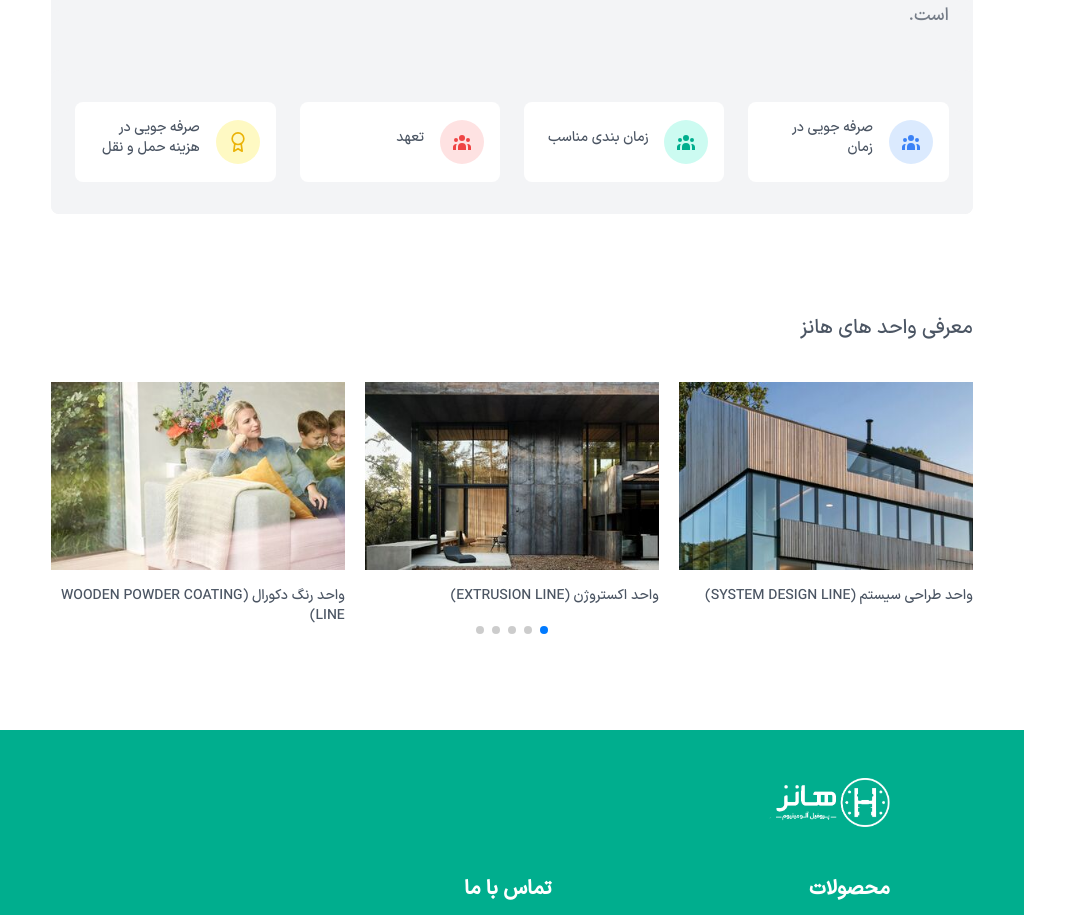
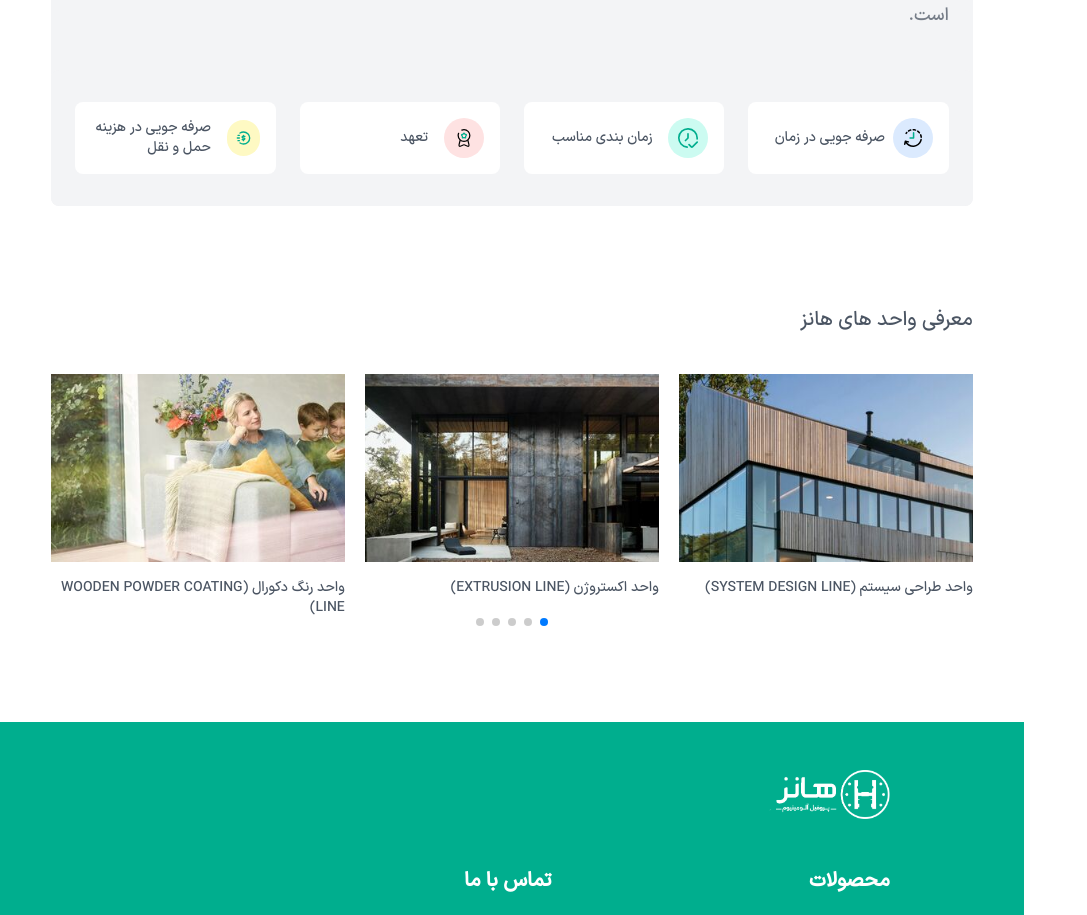
Before and after one commit to zahra-hsb/hanz-, a Next.js app: page / in a window 1280 px wide. Shown: the part 1370-2285 px from the top of the page, without its empty margins (0-1087 px from the left). Built offline with nearby package versions, Linux system fonts and the light colour scheme.

Commit message:
icons changed in why hanz

```diff
--- a/src/components/WhyHanzCard/index.jsx
+++ b/src/components/WhyHanzCard/index.jsx
@@ -2,6 +2,7 @@ import time from "../../../public/icons/about/time-svgrepo-com.svg"
 import timeCheck from "../../../public/icons/about/time-check-svgrepo-com.svg"
 import medal from "../../../public/icons/about/medal-ribbon-star-svgrepo-com.svg"
 import dollar from "../../../public/icons/about/dollar-circle-list-svgrepo-com.svg"
+import Image from "next/image"
 
 const icons = [
     { image: time, text: 'صرفه جویی در زمان' },
@@ -25,15 +26,16 @@ const WhyHanzCarousel = () => {
 
                         <div class="grid gap-6 my-8 md:grid-cols-2 xl:grid-cols-4">
                             <div class="flex items-center p-4 bg-white rounded-lg shadow-xs">
-                                <div class="p-3 ml-4 text-blue-500 bg-blue-100 rounded-full">
-                                    <svg class="w-5 h-5" fill="currentColor" viewBox="0 0 20 20">
+                                <div class="py-[11px] ml-2 text-blue-500 bg-blue-100 rounded-full">
+                                    {/* <svg class="w-5 h-5" fill="currentColor" viewBox="0 0 20 20">
                                         <path
                                             d="M13 6a3 3 0 11-6 0 3 3 0 016 0zM18 8a2 2 0 11-4 0 2 2 0 014 0zM14 15a4 4 0 00-8 0v3h8v-3zM6 8a2 2 0 11-4 0 2 2 0 014 0zM16 18v-3a5.972 5.972 0 00-.75-2.906A3.005 3.005 0 0119 15v3h-3zM4.75 12.094A5.973 5.973 0 004 15v3H1v-3a3 3 0 013.75-2.906z">
                                         </path>
-                                    </svg>
+                                    </svg> */}
+                                    <Image src={time} alt="" width={40} height={35} />
                                 </div>
                                 <div>
-                                    <p class="mb-2 text-sm font-medium text-gray-600">
+                                    <p class=" text-sm font-medium text-gray-600">
                                         صرفه جویی در زمان
                                     </p>
                                     {/* <p class="text-lg font-semibold text-gray-700">
@@ -42,15 +44,17 @@ const WhyHanzCarousel = () => {
                                 </div>
                             </div>
                             <div class="flex items-center p-4 bg-white rounded-lg shadow-xs">
-                                <div class="p-3 ml-4 text-green bg-[#ccfbf1] rounded-full">
-                                    <svg class="w-5 h-5" fill="currentColor" viewBox="0 0 20 20">
+                                <div class="py-[10px] ml-4 text-green bg-[#ccfbf1] rounded-full">
+                                    {/* <svg class="w-5 h-5" fill="currentColor" viewBox="0 0 20 20">
                                         <path
                                             d="M13 6a3 3 0 11-6 0 3 3 0 016 0zM18 8a2 2 0 11-4 0 2 2 0 014 0zM14 15a4 4 0 00-8 0v3h8v-3zM6 8a2 2 0 11-4 0 2 2 0 014 0zM16 18v-3a5.972 5.972 0 00-.75-2.906A3.005 3.005 0 0119 15v3h-3zM4.75 12.094A5.973 5.973 0 004 15v3H1v-3a3 3 0 013.75-2.906z">
                                         </path>
-                                    </svg>
+                                    </svg> */}
+                                    <Image src={timeCheck} alt="" width={40} height={35} />
+
                                 </div>
                                 <div>
-                                    <p class="mb-2 text-sm font-medium text-gray-600">
+                                    <p class="text-sm font-medium text-gray-600">
                                         زمان بندی مناسب
                                     </p>
                                     {/* <p class="text-lg font-semibold text-gray-700">
@@ -59,15 +63,16 @@ const WhyHanzCarousel = () => {
                                 </div>
                             </div>
                             <div class="flex items-center p-4 bg-white rounded-lg shadow-xs">
-                                <div class="p-3 ml-4 text-red-500 bg-red-100 rounded-full">
-                                    <svg class="w-5 h-5" fill="currentColor" viewBox="0 0 20 20">
+                                <div class="py-[10px] ml-4 text-red-500 bg-red-100 rounded-full">
+                                    {/* <svg class="w-5 h-5" fill="currentColor" viewBox="0 0 20 20">
                                         <path
                                             d="M13 6a3 3 0 11-6 0 3 3 0 016 0zM18 8a2 2 0 11-4 0 2 2 0 014 0zM14 15a4 4 0 00-8 0v3h8v-3zM6 8a2 2 0 11-4 0 2 2 0 014 0zM16 18v-3a5.972 5.972 0 00-.75-2.906A3.005 3.005 0 0119 15v3h-3zM4.75 12.094A5.973 5.973 0 004 15v3H1v-3a3 3 0 013.75-2.906z">
                                         </path>
-                                    </svg>
+                                    </svg> */}
+                                    <Image src={medal} alt="" width={40} height={35} />
                                 </div>
                                 <div>
-                                    <p class="mb-2 text-sm font-medium text-gray-600">
+                                    <p class="text-sm font-medium text-gray-600">
                                         تعهد
                                     </p>
                                     {/* <p class="text-lg font-semibold text-gray-700">
@@ -77,15 +82,16 @@ const WhyHanzCarousel = () => {
                             </div>
                             <div class="flex items-center p-4 bg-white rounded-lg shadow-xs">
                                 <div
-                                    class="p-3 ml-4 text-yellow-500 bg-yellow-100 rounded-full">
-                                    <svg class="w-5 h-5" xmlns="http://www.w3.org/2000/svg" viewBox="0 0 24 24" fill="none"
+                                    class="py-[10px] ml-4 text-yellow-500 bg-yellow-100 rounded-full">
+                                    {/* <svg class="w-5 h-5" xmlns="http://www.w3.org/2000/svg" viewBox="0 0 24 24" fill="none"
                                         stroke="currentColor" stroke-width="2" stroke-linecap="round" stroke-linejoin="round">
                                         <circle cx="12" cy="8" r="7"></circle>
                                         <polyline points="8.21 13.89 7 23 12 20 17 23 15.79 13.88"></polyline>
-                                    </svg>
+                                    </svg> */}
+                                    <Image src={dollar} alt="" width={50} height={35} />
                                 </div>
                                 <div>
-                                    <p class="mb-2 text-sm font-medium text-gray-600">
+                                    <p class="text-sm font-medium text-gray-600">
                                         صرفه جویی در هزینه حمل و نقل
                                     </p>
                                     {/* <p class="text-lg font-semibold text-gray-700">
```
